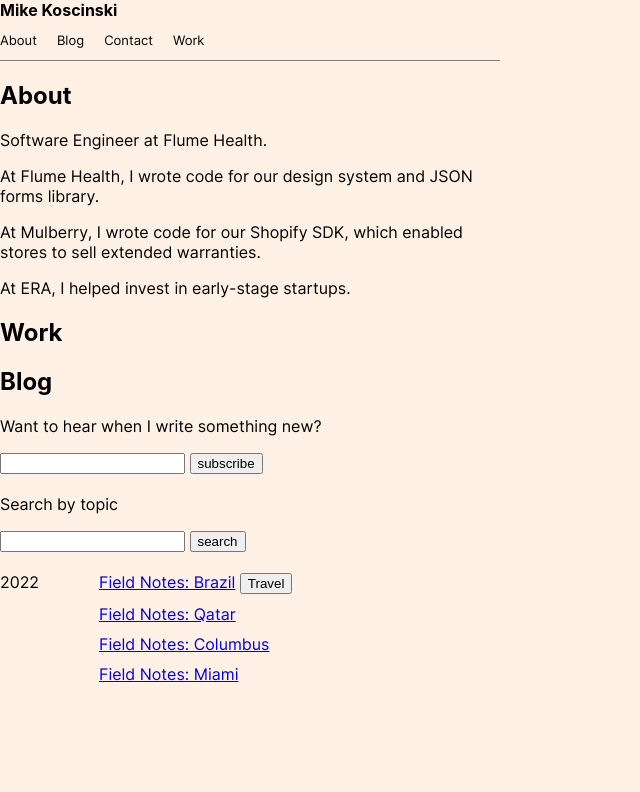
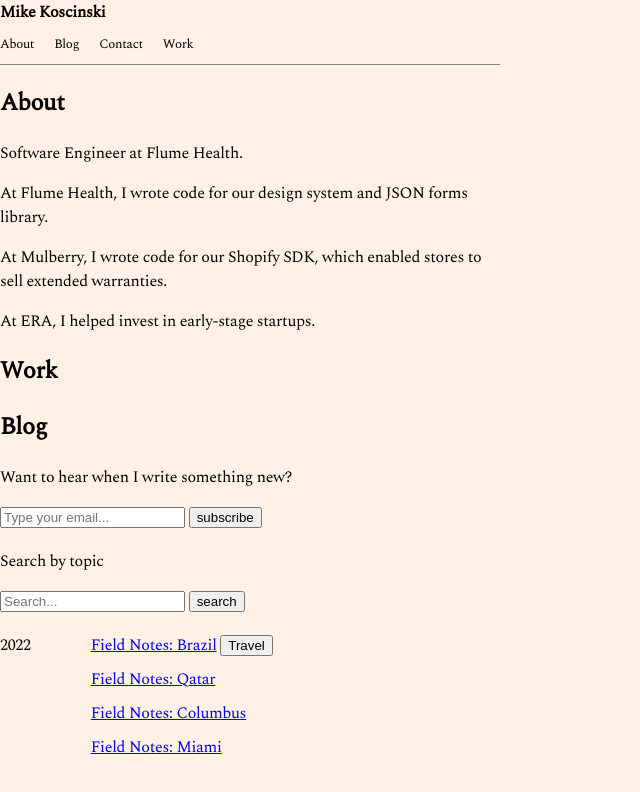
Before and after one commit to mikekoscinski/mikekoscinski.github.io, a website: page index.html in a window 1280 px wide. Shown: the whole page, without its empty margins (0-640 px from the left). Drawn offline with nearby package versions, Linux system fonts and the light colour scheme; a web font is replaced by a local one.

Commit message:
Change font to Spectral

```diff
--- a/index.html
+++ b/index.html
@@ -10,6 +10,7 @@
 	<link rel="stylesheet" type="text/css" href="./styles/index.css">
 	<link rel="icon" href="images/favicon.ico">
 </head>
+<link href="https://fonts.googleapis.com/css?family=Spectral" rel="stylesheet" type="text/css">
 <body>
 	<div class="navbar">
 		<div class="topbar">
@@ -61,12 +62,12 @@
 	<div class="writing">
 		<div class="blog-subscribe">
 			<p>Want to hear when I write something new?</p>
-			<input></input>
+			<input placeholder="Type your email..."></input>
 			<button>subscribe</button>
 		</div>
 		<div class="blog-search">
 			<p>Search by topic</p>
-			<input></input>
+			<input placeholder="Search..."></input>
 			<button>search</button>
 		</div>
 		<div class="writing__2022">
--- a/styles/index.css
+++ b/styles/index.css
@@ -269,10 +269,10 @@
 }
 
 :root {
-	font-family: 'Inter';
+	font-family: 'Spectral';
 	font-weight: 300;
 	background-color: #fff1e5;
-
+  letter-spacing: -.02em;
 	/* background-color: #fff; */
 }
 
```
Also changed, not shown: blog/field-notes-miami.html (+2 -0 lines).
